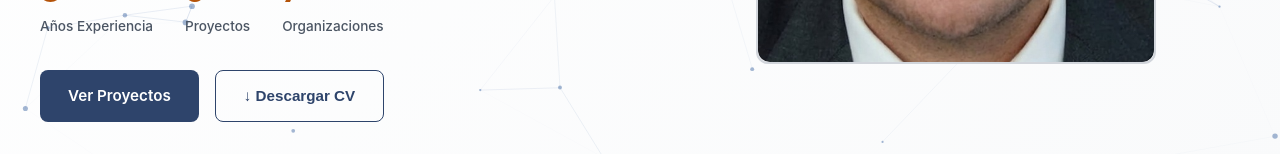
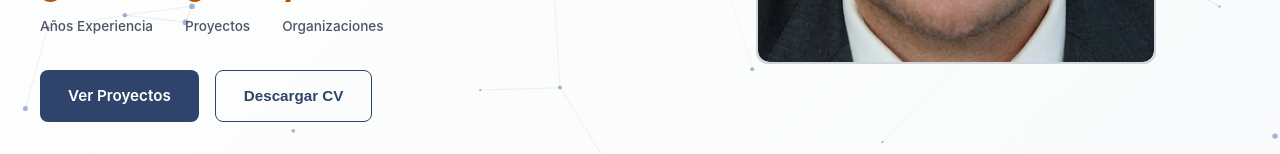
Before and after one commit to fernandorosero91/portafolio, a Next.js app: page / in a window 1280 px wide. Shown: the part 662-816 px from the top of the page. Built offline with nearby package versions, Linux system fonts and the light colour scheme.

Commit message:
cambio en el boton descarga

```diff
--- a/app/components/Hero.tsx
+++ b/app/components/Hero.tsx
@@ -59,7 +59,7 @@ export default function Hero() {
 
           <div className="hero-buttons">
             <a href="#projects" className="btn btn-primary">{t('hero.viewProjects')}</a>
-            <button onClick={handleDownloadCV} className="btn btn-secondary">↓ {t('hero.downloadCV')}</button>
+            <button onClick={handleDownloadCV} className="btn btn-secondary"> {t('hero.downloadCV')}</button>
           </div>
         </div>
 
```
